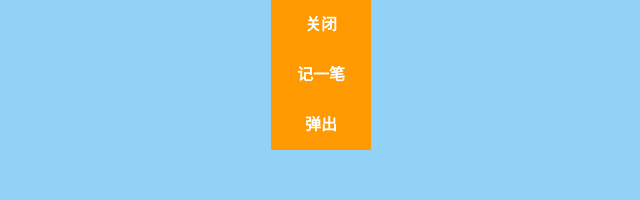
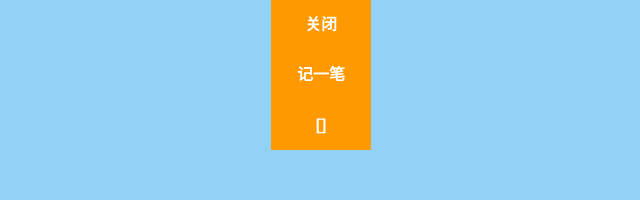
Before and after one commit to Autom-liu/zwebapp-fontend, a Vue app: page /#/ in a window 1280 px wide. Shown: the top 200 px of the page, without its empty margins (319-959 px from the left). Built offline with nearby package versions, Linux system fonts and the light colour scheme.

Commit message:
使用新插槽写法、fix初始化bug

```diff
--- a/src/components/Picker/MultiPicker.vue
+++ b/src/components/Picker/MultiPicker.vue
@@ -1,6 +1,6 @@
 <template>
   <div id="picker" @click.stop="onShow">
-    <slot :current-index="currents"></slot>
+    <slot :currents="currents"></slot>
     <drawer>
       <picker-container
         v-if="isShow"
@@ -57,6 +57,8 @@ export default {
     },
     columnChange(currents, index) {
       console.log(currents, index);
+      this.currents = currents;
+      this.$emit('column-change', this.currents, index);
     },
   },
 };
--- a/src/components/Picker/PickerContainer.vue
+++ b/src/components/Picker/PickerContainer.vue
@@ -59,7 +59,6 @@ export default {
   methods: {
     initBs() {
       const defaultIndex = this.defaultCurrent.map((k, i) => this.initColumn[i].get(k));
-      console.log(defaultIndex);
       this.bs = this.$refs.scroll.map((v, i) => new BScroll(v, {
         scrollY: true,
         startY: -defaultIndex[i].index * this.scrollers[i],
@@ -70,7 +69,9 @@ export default {
       this.bs.forEach((v, i) => v.on('scroll', pos => this.onScroll(v, pos, i)));
     },
     initPoss() {
-      this.poss = this.bs.map(bs => bs.y);
+      // 初始化poss的同时刷新currents计算属性的值
+      this.currents = this.bs.map(bs => bs.y);
+      this.$emit('column-change', this.currents);
     },
     initScroller() {
       this.scrollers = this.$refs.wrapper.map((ele) => {
@@ -126,7 +127,8 @@ export default {
         return curIndex;
       });
     },
-    currents() {
+    currents: {
+      get() {
         return this.currIndex.map((c, i) => {
           const entry = this.initColumn[i].entries();
           for (let n = 0; n < c; n++) {
@@ -134,6 +136,10 @@ export default {
           }
           return entry.next().value[1];
         });
+      },
+      set(poss) {
+        this.poss = poss;
+      },
     },
     // 样式变化
     itemStyle() {
--- a/src/views/Home/index.vue
+++ b/src/views/Home/index.vue
@@ -3,7 +3,9 @@
     <div class="box" @click="close">关闭</div>
     <div class="box" @click="changColumn">记一笔</div>
     <multi-picker :columns="columns" :isShow.sync="isShow" :default-current="defaultCurrent">
-      <div class="box">弹出</div>
+      <template v-slot:default="{ currents }">
+        <div class="box">{{showCurrents(currents)}}</div>
+      </template>
     </multi-picker>
   </div>
 </template>
@@ -39,6 +41,9 @@ export default {
     close() {
       this.isShow = false;
     },
+    showCurrents(currents) {
+      return currents;
+    },
   },
 };
 </script>
```
Lines whose indentation alone changed are shown as unchanged.
